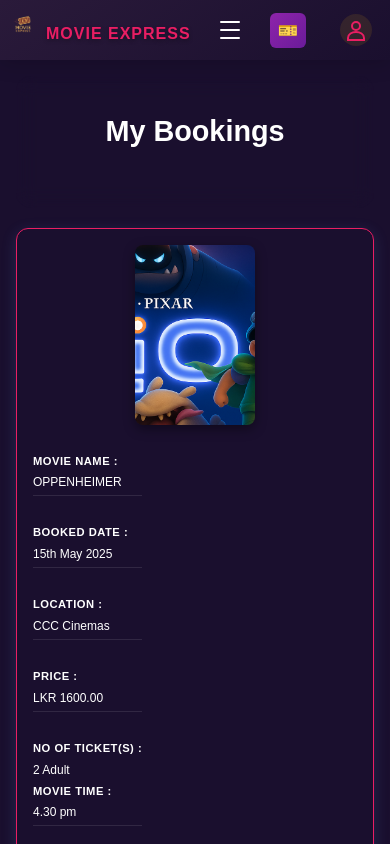
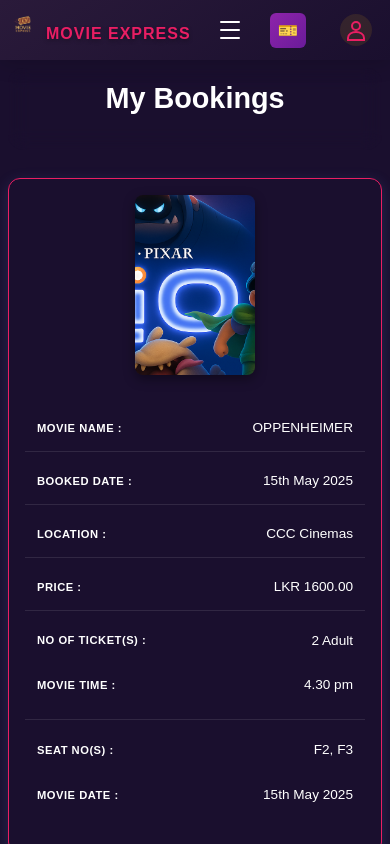
Before and after one commit to AnuNirmani/Movie-Ticket-Booking, a React (Vite) app: page /bookings in a window 390 px wide. Shown: the top 844 px of the page. Built offline with nearby package versions, Linux system fonts and the light colour scheme.

Commit message:
My bookings page mobile responsivenes created

```diff
--- a/src/FrondEnd/css/Profile/mybooking.css
+++ b/src/FrondEnd/css/Profile/mybooking.css
@@ -68,75 +68,172 @@
   flex: 1;
   display: flex;
   flex-direction: column;
-  gap: 1rem;
+  gap: 0;
   color: white;
+  border-radius: 8px;
+  overflow: hidden;
 }
 
 .detail-row {
   display: flex;
   align-items: center;
-  flex-wrap: wrap;
+  padding: 1rem 1.5rem;
+  min-height: 60px;
+}
+
+.detail-row:last-child {
+  border-bottom: none;
+}
+
+/* Single row layout - full width */
+.detail-row.single-row {
+  justify-content: space-between;
+  align-items: center;
+}
+
+/* Double row layout - side by side */
+.detail-row.double-row {
+  justify-content: space-between;
+  align-items: center;
+  gap: 2rem;
+}
+
+.detail-item {
+  display: flex;
+  align-items: center;
   gap: 0.5rem;
-  margin-bottom: 0.5rem;
+  flex: 1;
 }
 
 .detail-label {
   font-weight: 600;
   color: #ffffff;
-  min-width: 140px;
+  white-space: nowrap;
 }
 
 .detail-value {
   color: #ffffff;
   font-weight: 400;
+  white-space: nowrap;
 }
 
-.movie-time-label {
-  margin-left: 2rem;
-  min-width: 100px;
-}
-
-.movie-date-label {
-  margin-left: 2rem;
-  min-width: 100px;
-}
-
-/* Responsive Design */
+/* Mobile Responsive Design */
 @media (max-width: 768px) {
   .mybooking-container {
     padding: 1rem;
   }
 
+  .mybooking-header {
+    padding: 20px 10px;
+  }
+
   .mybooking-header h1 {
-    font-size: 2rem;
+    font-size: 1.8rem;
   }
 
   .booking-content {
     flex-direction: column;
-    gap: 1.5rem;
+    gap: 1rem;
+  }
+
+  .movie-poster {
+    display: block;
+    text-align: center;
+    margin-bottom: 1rem;
   }
 
   .movie-poster img {
-    width: 150px;
-    height: 225px;
-    margin: 0 auto;
-    display: block;
+    width: 120px;
+    height: 180px;
+    object-fit: cover;
+    border-radius: 8px;
+    box-shadow: 0 4px 12px rgba(0, 0, 0, 0.4);
+  }
+
+  .booking-details {
+    width: 100%;
+    border-radius: 12px;
   }
 
   .detail-row {
+    padding: 0.75rem 1rem;
+    min-height: 50px;
+  }
+
+  .detail-row:last-child {
+    border-bottom: none;
+  }
+
+  /* Single rows remain full width */
+  .detail-row.single-row {
+    flex-direction: row;
+    justify-content: space-between;
+  }
+
+  /* Double rows stack vertically on mobile */
+  .detail-row.double-row {
     flex-direction: column;
     align-items: flex-start;
-    gap: 0.25rem;
+    gap: 0.75rem;
+    padding: 1rem;
+  }
+
+  .detail-item {
+    width: 100%;
+    justify-content: space-between;
   }
 
   .detail-label {
-    min-width: auto;
+    font-size: 0.9rem;
   }
 
-  .movie-time-label,
-  .movie-date-label {
-    margin-left: 0;
-    min-width: auto;
+  .detail-value {
+    font-size: 0.9rem;
+  }
+}
+
+@media (max-width: 480px) {
+  .mybooking-container {
+    padding: 0.5rem;
+  }
+
+  .mybooking-header {
+    padding: 15px 5px;
+  }
+
+  .mybooking-header h1 {
+    font-size: 1.5rem;
+  }
+
+  .booking-card {
+    padding: 0.75rem;
+    margin: 0.5rem 0;
+  }
+
+  .movie-poster img {
+    width: 100px;
+    height: 150px;
+  }
+
+  .detail-row {
+    padding: 0.6rem 0.75rem;
+    min-height: 45px;
+  }
+
+  .detail-row:last-child {
+    border-bottom: none;
+  }
+
+  .detail-row.double-row {
+    padding: 0.75rem;
+  }
+
+  .detail-label {
+    font-size: 0.85rem;
+  }
+
+  .detail-value {
+    font-size: 0.85rem;
   }
 }
 
--- a/src/FrondEnd/pages/Profile/mybooking.jsx
+++ b/src/FrondEnd/pages/Profile/mybooking.jsx
@@ -50,38 +50,52 @@ const MyBooking = () => {
                 </div>
 
                 <div className="booking-details">
-                  <div className="detail-row">
+                  {/* Row 1: Movie Name - Single row */}
+                  <div className="detail-row single-row">
                     <span className="detail-label">Movie Name :</span>
                     <span className="detail-value">{booking.movieName}</span>
                   </div>
 
-                  <div className="detail-row">
+                  {/* Row 2: Booked Date - Single row */}
+                  <div className="detail-row single-row">
                     <span className="detail-label">Booked Date :</span>
                     <span className="detail-value">{booking.bookedDate}</span>
                   </div>
 
-                  <div className="detail-row">
+                  {/* Row 3: Location - Single row */}
+                  <div className="detail-row single-row">
                     <span className="detail-label">Location :</span>
                     <span className="detail-value">{booking.location}</span>
                   </div>
 
-                  <div className="detail-row">
+                  {/* Row 4: Price - Single row */}
+                  <div className="detail-row single-row">
                     <span className="detail-label">Price :</span>
                     <span className="detail-value">{booking.price}</span>
                   </div>
 
-                  <div className="detail-row">
+                  {/* Row 5: Tickets and Movie Time - Side by side */}
+                  <div className="detail-row double-row">
+                    <div className="detail-item">
                       <span className="detail-label">No of Ticket(s) :</span>
                       <span className="detail-value">{booking.noOfTickets}</span>
-                    <span className="detail-label movie-time-label">Movie Time :</span>
+                    </div>
+                    <div className="detail-item">
+                      <span className="detail-label">Movie Time :</span>
                       <span className="detail-value">{booking.movieTime}</span>
                     </div>
+                  </div>
 
-                  <div className="detail-row">
+                  {/* Row 6: Seat Numbers and Movie Date - Side by side */}
+                  <div className="detail-row double-row">
+                    <div className="detail-item">
                       <span className="detail-label">Seat No(s) :</span>
                       <span className="detail-value">{booking.seatNumbers}</span>
-                    <span className="detail-label movie-date-label">Movie Date :</span>
+                    </div>
+                    <div className="detail-item">
+                      <span className="detail-label">Movie Date :</span>
                       <span className="detail-value">{booking.movieDate}</span>
+                    </div>
                   </div>
                 </div>
               </div>
```
Lines whose indentation alone changed are shown as unchanged.
